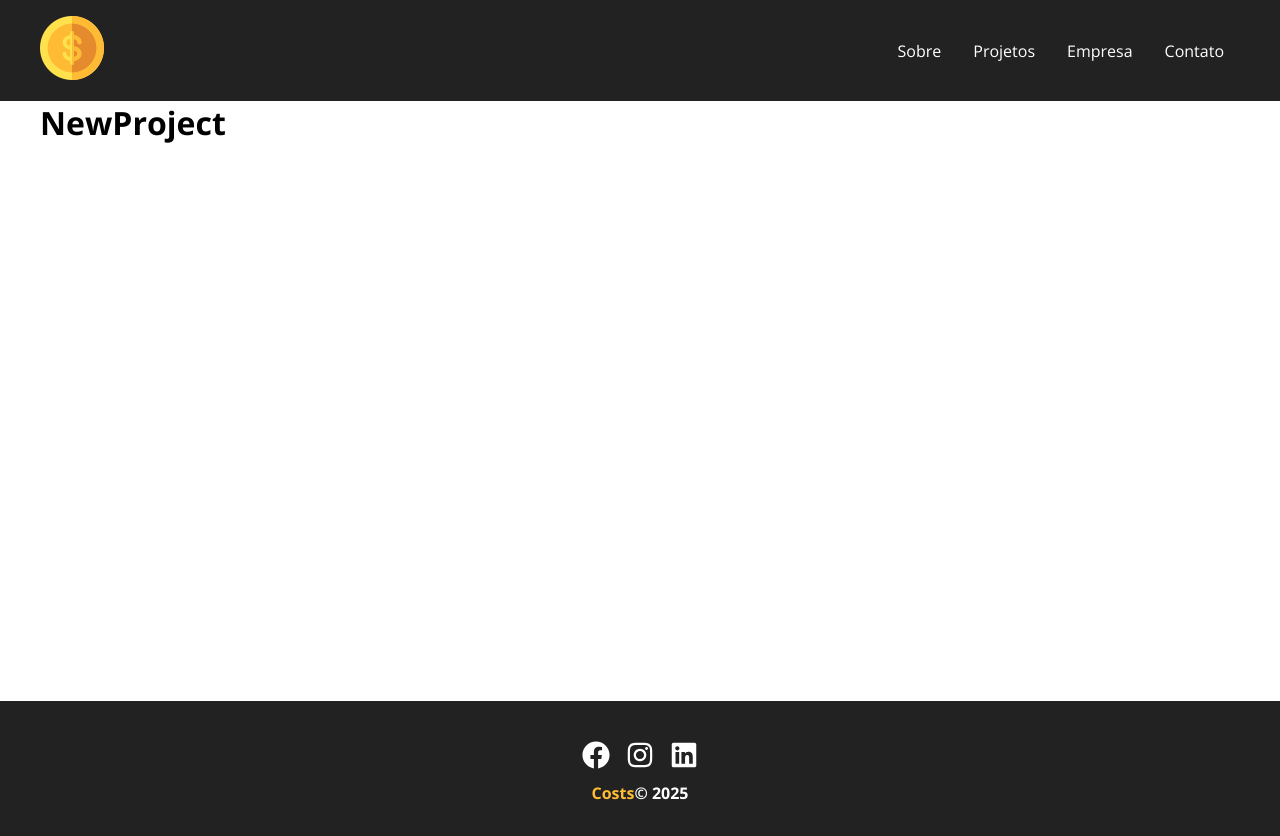
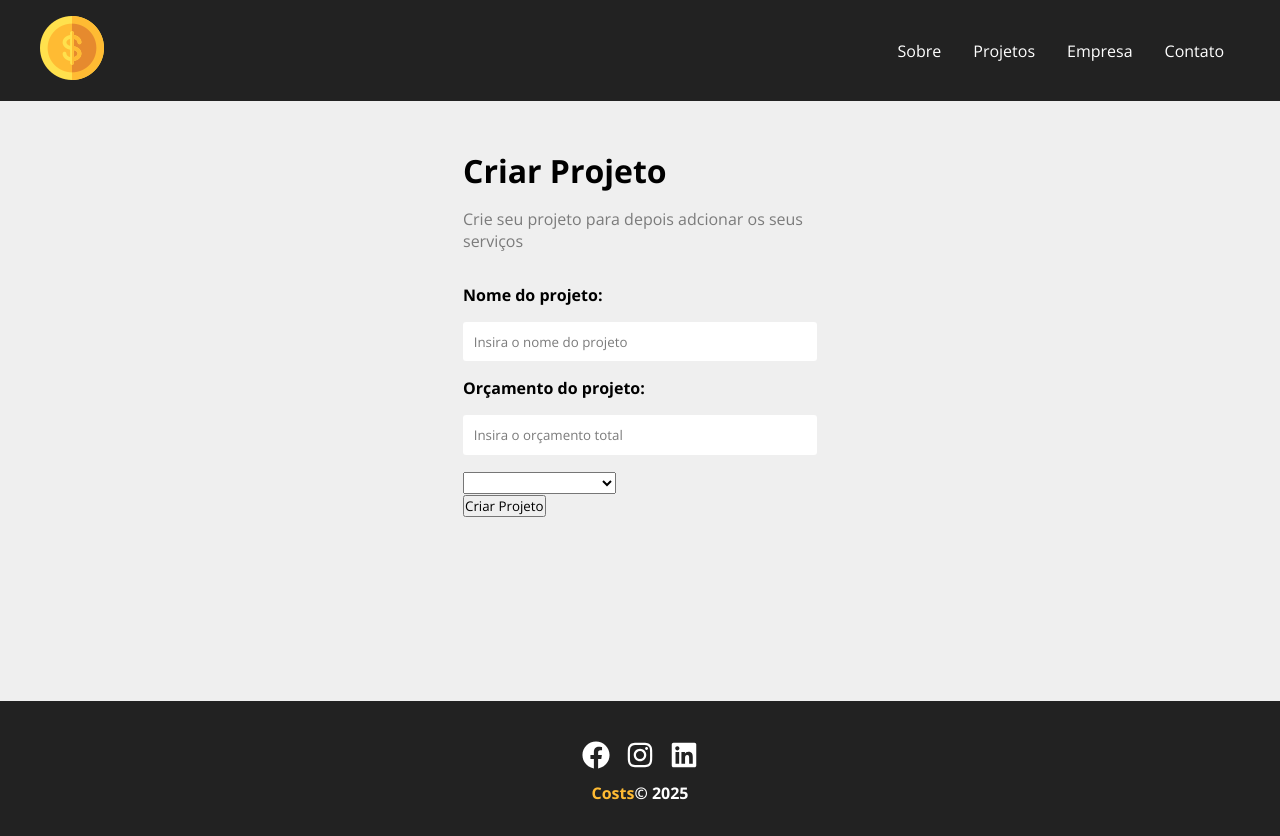
Before and after one commit to RoberthVieira/Costs, a React (Create React App) app: page /newproject in a window 1280 px wide. Built offline with nearby package versions, Linux system fonts and the light colour scheme.

Commit message:
feat: Criação da estrutura e estilização do componente NewProject. Criação das pastas Forms e projects. Criação e estilização dos componentes Form e Input

```diff
--- /dev/null
+++ b/src/Components/Forms/Input.js
@@ -0,0 +1,18 @@
+import styles from './Input.module.css';
+
+export default function Inputs({type, text, name, placeholder, handleOnChange, value}){
+    return(
+        <div className={styles.form_control}>
+            <label htmlFor={name}>
+                {text}:
+            </label>
+            <input
+                type={type}
+                placeholder={placeholder}
+                name={name}
+                id={name}
+                onChange={handleOnChange}
+                value={value}/>
+        </div>
+    )
+}
--- /dev/null
+++ b/src/Components/Forms/Input.module.css
@@ -0,0 +1,20 @@
+.form_control{
+    display: flex;
+    flex-direction: column;
+    margin-bottom: 1em;
+}
+
+.form_control label{
+    margin-bottom: 1em;
+    font-weight: bold;
+}
+
+.form_control input{
+    padding: 0.8em;
+    border-radius: 3px;
+    border: none;
+}
+
+.form_control input::placeholder{
+    color: #7b7b7b;
+}
--- a/src/Components/Pages/Home.js
+++ b/src/Components/Pages/Home.js
@@ -1,7 +1,16 @@
+import styles from './Home.module.css';
+import savings from '../../IMG/savings.svg';
+import LinkBtn from '../layout/LinkBtn';
+
 export default function Home(){
     return (
-        <div>
-            <h1>Home</h1>
-        </div>
+        <section className={styles.home_contaier}>
+            <h1>
+                Bem vido ao <span>Costs</span>
+            </h1>
+            <p>Começe a genreciar os seus projetos agora mesmo!</p>
+            <a href="/"><LinkBtn to='/newproject' text='Criar projeto'/></a>
+            <img src={savings} alt="Costs"/>
+        </section>
     )
 }
--- /dev/null
+++ b/src/Components/Pages/Home.module.css
@@ -0,0 +1,30 @@
+.home_contaier{
+    width: 100%;
+    display: flex;
+    flex-direction: column;
+    align-items: center;
+    justify-content: center;
+    padding: 4em;
+}
+
+.home_contaier h1{
+    font-size: 2.5em;
+    margin-bottom: 0.5em;
+}
+
+.home_contaier h1 span{
+    color: #ffbb33;
+    padding: 0 0.2em;
+    background-color: #222;
+    border-radius: 3px;
+}
+
+.home_contaier p{
+    margin-bottom: 1.5em;
+    color: #7b7b7b;
+}
+
+.home_contaier img{
+    width: 350px;
+    margin: 2em 0;
+}
--- a/src/Components/Pages/NewProject.js
+++ b/src/Components/Pages/NewProject.js
@@ -1,7 +1,13 @@
+import ProjectForm from '../projects/ProjectForm';
+
+import styles from './NewProjects.module.css';
+
 export default function NewProject(){
     return(
-        <div>
-            <h1>NewProject</h1>
+        <div className={styles.newproject_container}>
+            <h1>Criar Projeto</h1>
+            <p>Crie seu projeto para depois adcionar os seus serviços</p>
+            <ProjectForm/>
         </div>
     )
 }
--- /dev/null
+++ b/src/Components/Pages/NewProjects.module.css
@@ -0,0 +1,13 @@
+.newproject_container{
+    max-width: 450px;
+    margin: 0 auto;
+    padding: 3em;
+}
+
+.newproject_container h1{
+    margin-bottom: 0.5em;
+}
+
+.newproject_container p{
+    color: #7b7b7b;
+}
--- /dev/null
+++ b/src/Components/layout/LinkBtn.js
@@ -0,0 +1,10 @@
+import { Link } from 'react-router-dom'
+import styles from './LinkBtn.module.css'
+
+export default function LinkBtn({to, text}){
+    return (
+        <Link className={styles.btn} to={to}>
+            {text}
+        </Link>
+    )
+}
--- /dev/null
+++ b/src/Components/layout/LinkBtn.module.css
@@ -0,0 +1,12 @@
+.btn{
+    background-color: #222;
+    color: #fff;
+    padding: 0.5em 1em;
+    text-decoration: none;
+    transition: 0.5s;
+    border-radius: 3px;
+}
+
+.btn:hover{
+    color: #ffbb33;
+}
--- /dev/null
+++ b/src/Components/projects/ProjectForm.js
@@ -0,0 +1,30 @@
+import styles from './ProjectForm.module.css';
+import Input from '../Forms/Input';
+
+export default function ProjectForm(){
+    return(
+        <form className={styles.form}>
+            <Input
+                name='name'
+                type='text'
+                text='Nome do projeto'
+                placeholder='Insira o nome do projeto'
+            />
+            <Input
+                name='budget'
+                text='Orçamento do projeto'
+                type='number'
+                placeholder='Insira o orçamento total'
+
+            />
+            <div>
+                <select name="category_id">
+                    <option disabled>Selecione a categoria</option>
+                </select>
+            </div>
+            <div>
+                <input type="submit" value="Criar Projeto"/>
+            </div>
+        </form>
+    )
+}
--- /dev/null
+++ b/src/Components/projects/ProjectForm.module.css
@@ -0,0 +1,4 @@
+.form{
+    width: 100%;
+    margin: 2em 0;
+}
--- a/src/index.css
+++ b/src/index.css
@@ -8,6 +8,7 @@
 
 html, body, #root, .App {
     height: 100%;
+    background-color: #EFEFEF;
 }
 
 body {
```
